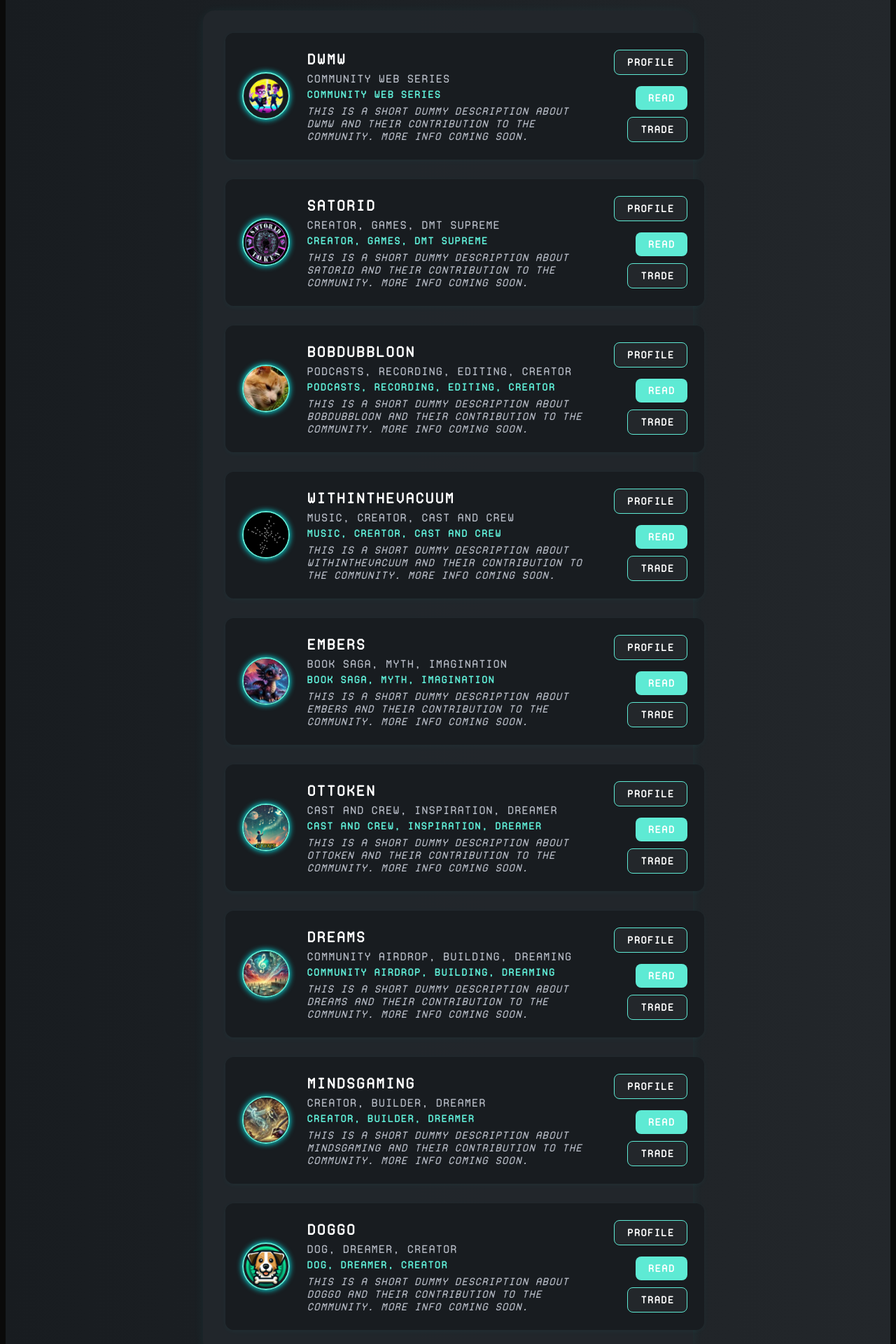
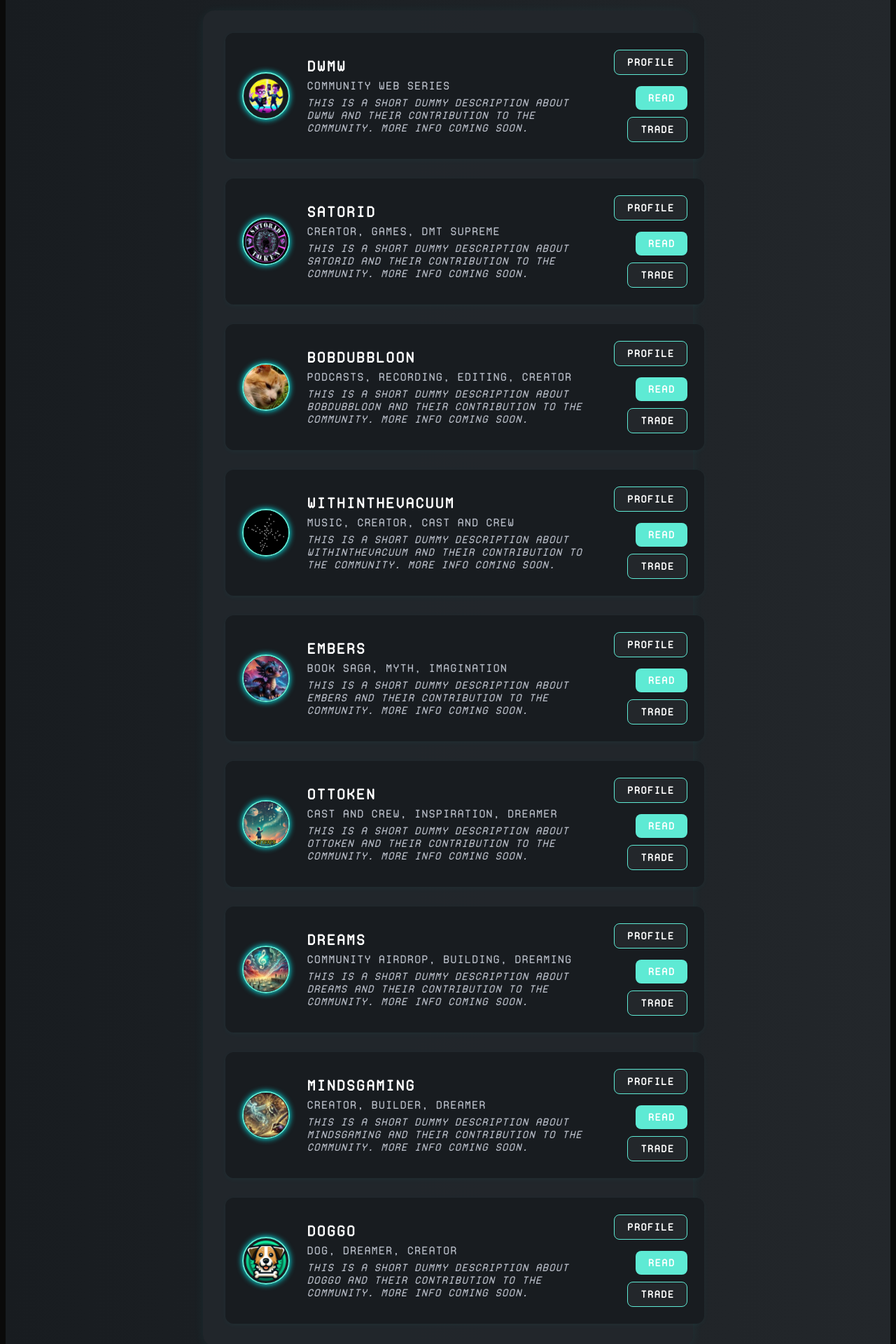
Before and after one commit to DogToken/mtcg, a Next.js app: page /ecosystem in a window 1280 px wide. Shown: the part 680-2600 px from the top of the page at 70% size. Built offline with nearby package versions, Linux system fonts and the light colour scheme; no server answers; the database is empty.

Commit message:
Update page.tsx

```diff
--- a/src/app/ecosystem/page.tsx
+++ b/src/app/ecosystem/page.tsx
@@ -38,7 +38,6 @@ export default function EcosystemPage() {
       name: 'DWMW',
       description: 'Community Web Series',
       token: 'DWMW',
-      roles: 'Community Web Series',
       image: '/dwmw.png',
       profileUrl: '/profile/DWMW',
       readUrl: 'https://www.mintme.com/token/DWMW',
@@ -48,7 +47,6 @@ export default function EcosystemPage() {
       name: 'SatoriD',
       description: 'Creator, Games, DMT Supreme',
       token: 'SatoriD',
-      roles: 'Creator, Games, DMT Supreme',
       image: '/satorid.png',
       profileUrl: '/profile/SatoriD',
       readUrl: 'https://www.mintme.com/token/SatoriD',
@@ -58,7 +56,6 @@ export default function EcosystemPage() {
       name: 'bobdubbloon',
       description: 'Podcasts, Recording, Editing, Creator',
       token: 'bobdubbloon',
-      roles: 'Podcasts, Recording, Editing, Creator',
       image: '/bobdubbloon.jpeg',
       profileUrl: '/profile/bobdubbloon',
       readUrl: 'https://www.mintme.com/token/bobdubbloon',
@@ -68,7 +65,6 @@ export default function EcosystemPage() {
       name: 'withinthevacuum',
       description: 'Music, Creator, Cast and Crew',
       token: 'withinthevacuum',
-      roles: 'Music, Creator, Cast and Crew',
       image: '/withinthevacuum.png',
       profileUrl: '/profile/withinthevacuum',
       readUrl: 'https://www.mintme.com/token/withinthevaccuum',
@@ -78,7 +74,6 @@ export default function EcosystemPage() {
       name: 'Embers',
       description: 'Book Saga, Myth, Imagination',
       token: 'Embers',
-      roles: 'Book Saga, Myth, Imagination',
       image: '/embers.jpeg',
       profileUrl: '/profile/Embers',
       readUrl: 'https://www.mintme.com/token/Embers',
@@ -88,7 +83,6 @@ export default function EcosystemPage() {
       name: 'Ottoken',
       description: 'Cast and Crew, Inspiration, Dreamer',
       token: 'Ottoken',
-      roles: 'Cast and Crew, Inspiration, Dreamer',
       image: '/ottoken.png',
       profileUrl: '/profile/Ottoken',
       readUrl: 'https://www.mintme.com/token/Ottoken',
@@ -98,7 +92,6 @@ export default function EcosystemPage() {
       name: 'Dreams',
       description: 'Community Airdrop, Building, Dreaming',
       token: 'Dreams',
-      roles: 'Community Airdrop, Building, Dreaming',
       image: '/dreams.webp',
       profileUrl: '/profile/Dreams',
       readUrl: 'https://www.mintme.com/token/Dreams',
@@ -108,7 +101,6 @@ export default function EcosystemPage() {
       name: 'MindsGaming',
       description: 'Creator, Builder, Dreamer',
       token: 'MindsGaming',
-      roles: 'Creator, Builder, Dreamer',
       image: '/mindsgaming.jpeg',
       profileUrl: '/profile/MindsGaming',
       readUrl: 'https://www.mintme.com/token/MindsGaming',
@@ -118,7 +110,6 @@ export default function EcosystemPage() {
       name: 'Doggo',
       description: 'Dog, Dreamer, Creator',
       token: 'MindsGaming',
-      roles: 'Dog, Dreamer, Creator',
       image: '/DogSwap.png',
       profileUrl: '/profile/Doggo',
       readUrl: 'https://www.mintme.com/token/DogSwap',
@@ -170,7 +161,6 @@ export default function EcosystemPage() {
                 <div style={{ flex: 1, display: 'flex', flexDirection: 'column', gap: 4 }}>
                   <div style={{ fontWeight: 700, fontSize: 22, color: '#fff', marginBottom: 2 }}>{person.name}</div>
                   <div style={{ color: '#b3b8c2', fontSize: 16 }}>{person.description}</div>
-                  <div style={{ color: '#5eead4', fontSize: 15, fontWeight: 600 }}>{person.roles}</div>
                   <div style={{ color: '#b3b8c2', fontSize: 15, fontStyle: 'italic', marginTop: 2 }}>This is a short dummy description about {person.name} and their contribution to the community. More info coming soon.</div>
                 </div>
                 <div style={{ display: 'flex', flexDirection: 'column', gap: 10, alignItems: 'flex-end' }}>
```
